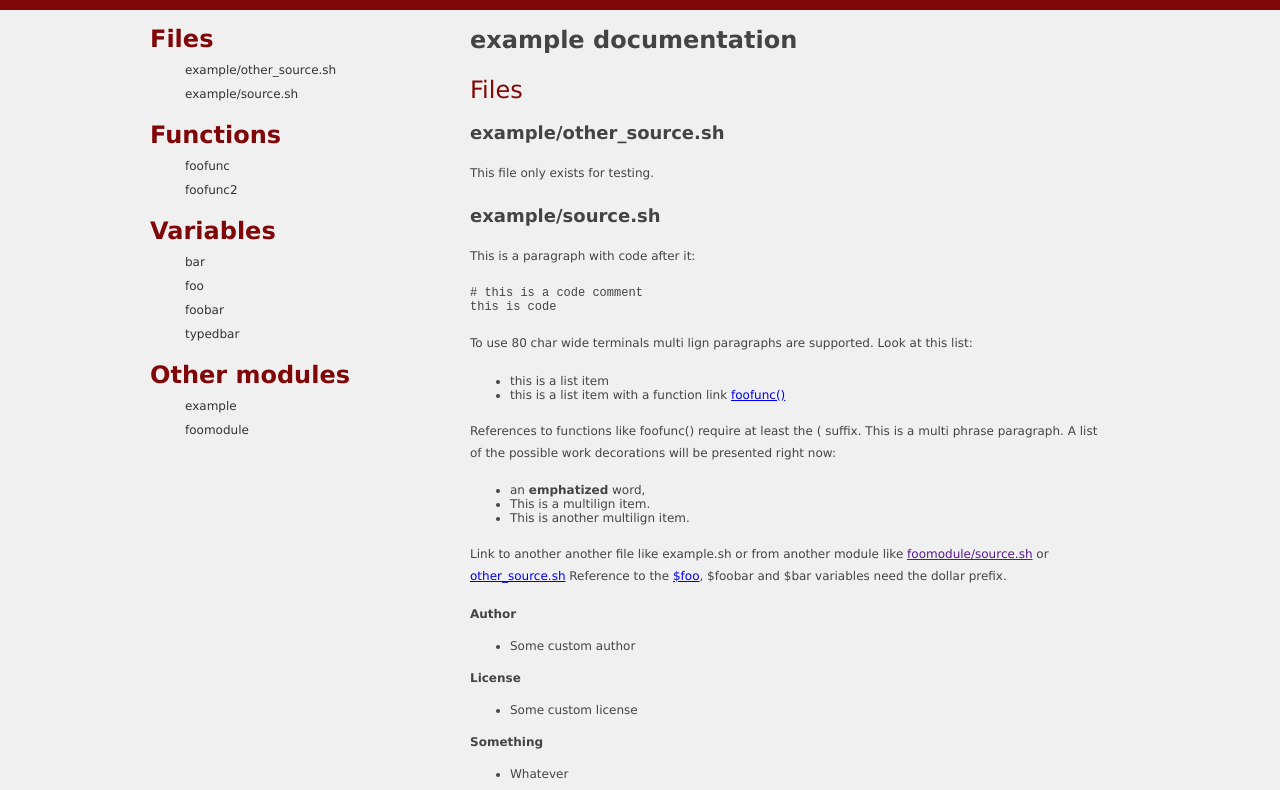
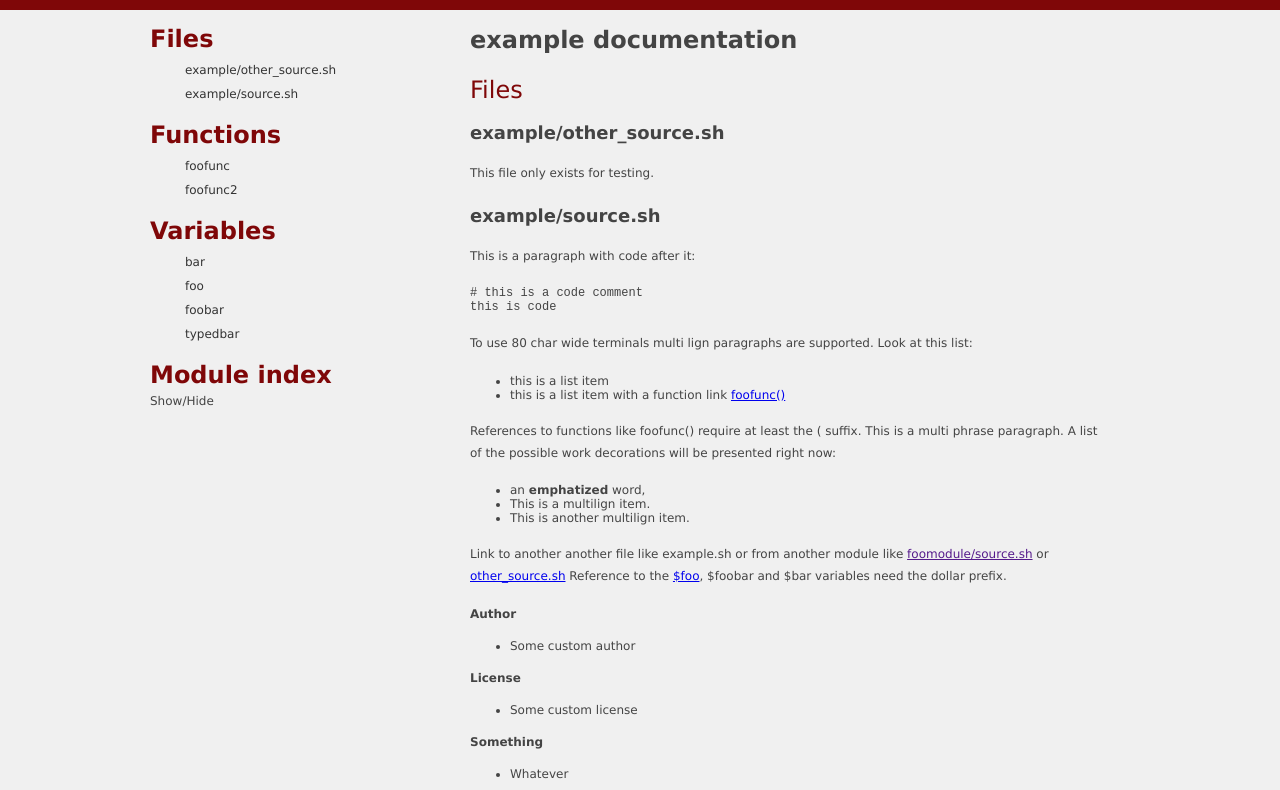
Before and after one commit to jpic/bashworks, a plain HTML site: page docs/bwdocs/example/example.html in a window 1280 px wide. Shown: the top 790 px of the page. Drawn offline with nearby package versions, Linux system fonts and the light colour scheme.

Commit message:
Fixed left column bug by adding a show/hide toggler

```diff
--- a/docs/bwdocs/example/example.html
+++ b/docs/bwdocs/example/example.html
@@ -11,6 +11,7 @@ body {
     font: normal 10px Verdana, Arial, Helvetica, sans-serif;
     color: #444;
 }
+#module_index { display:none; }
 .container {width: 980px; margin: 0 auto; overflow: hidden; background: url(container_stretch.gif); font-size: 1.2em; position: relative;}
 #sidenav {
     width: 300px;
@@ -117,6 +118,8 @@ $(document).ready(function() {
         staticNav();
     });
 
+    $("#module_index_toggler").click(function() { $("#module_index").toggle(); });
+
 });
 </script>
 
@@ -135,8 +138,9 @@ $(document).ready(function() {
 
 <h2><a href="#func_overview">Functions</a></h2><ul><li><a href="#foofunc" title="Documentation of foofunc">foofunc</a></li><li><a href="#foofunc2" title="Documentation of foofunc2">foofunc2</a></li></ul><h2><a href=\"#var_overview\">Variables</a></h2><ul><li><a href="#bar" title="Documentation of bar">bar</a></li><li><a href="#foo" title="Documentation of foo">foo</a></li><li><a href="#foobar" title="Documentation of foobar">foobar</a></li><li><a href="#typedbar" title="Documentation of typedbar">typedbar</a></li></ul>
 
-        <h2>Other modules</h2>
-        <ul>
+        <h2>Module index</h2>
+        <a id="module_index_toggler">Show/Hide</a>
+        <ul id="module_index">
 <li class="selected"><a href="example.html" title="Documentation of example">example</a></li><li class=""><a href="foomodule.html" title="Documentation of foomodule">foomodule</a></li>
         </ul>
     </div>
```
Also changed, not shown: docs/bwdocs/example/foomodule.html (+6 -2 lines), docs/bwdocs/templates/module_index.html (+6 -2 lines), 1 other file.
